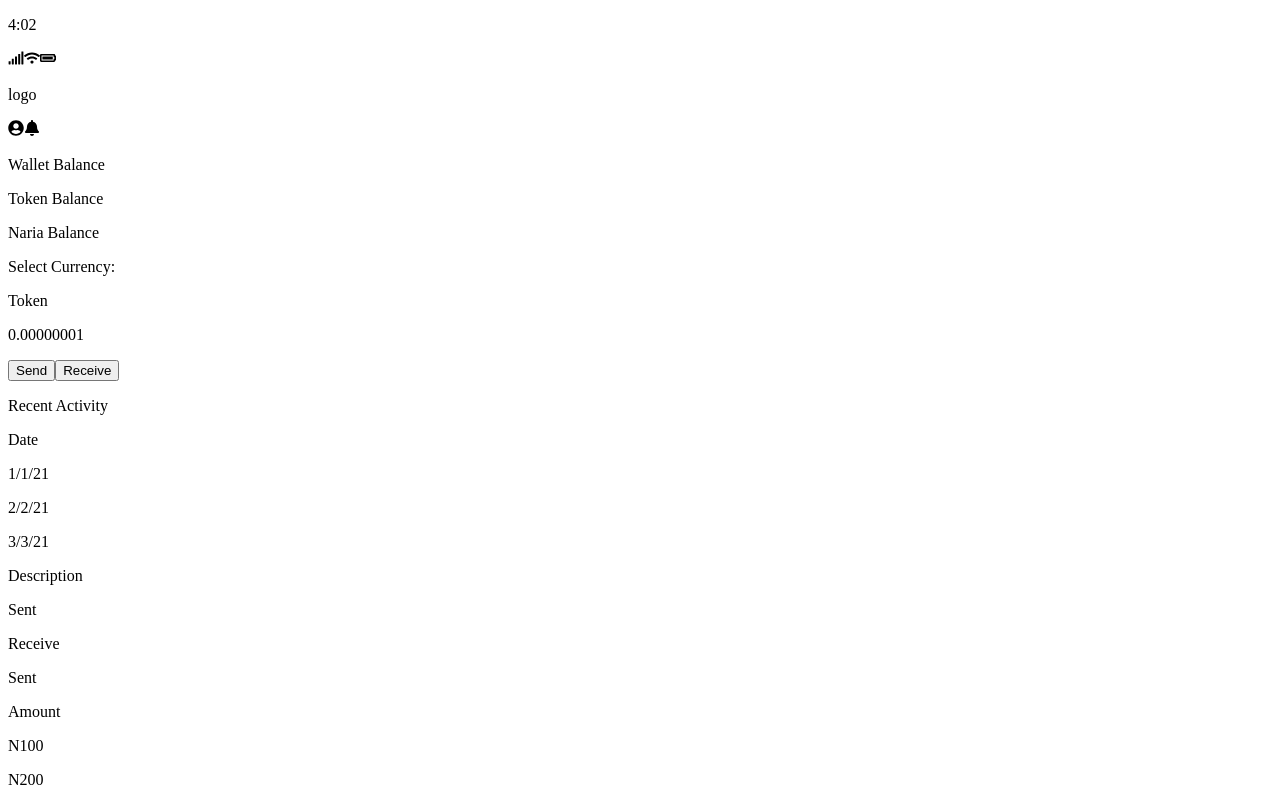
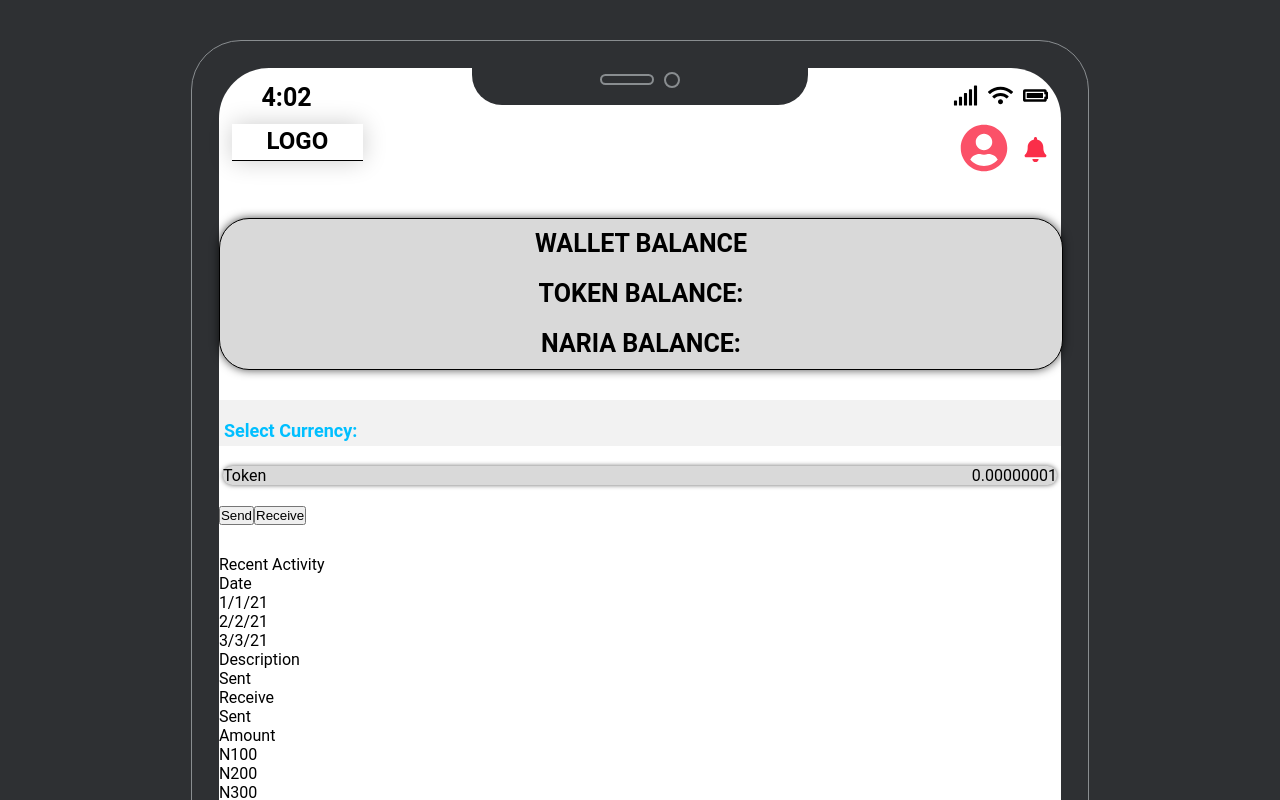
Before and after one commit to mmajudith/simple-react-app, a React (Create React App) app: page / in a window 1280 px wide. Shown: the top 800 px of the page. Built offline with nearby package versions, Linux system fonts and the light colour scheme.

Commit message:
Simple App

```diff
--- a/src/App.js
+++ b/src/App.js
@@ -1,4 +1,5 @@
 import React from 'react'
+import './index.css';
 import Main from './components/Main'
 
 function App() {
@@ -10,5 +11,3 @@ function App() {
 }
 
 export default App;
-
-// "homepage": "http://mmajudith.github.io/medical-check-app/",
--- a/src/components/Balance.js
+++ b/src/components/Balance.js
@@ -5,8 +5,8 @@ function Balance() {
     <div className="bal-wrapper">
       <div className="bal">
           <p>Wallet Balance</p>
-          <p>Token Balance</p>
-          <p>Naria Balance</p>
+          <p>Token Balance:</p>
+          <p>Naria Balance:</p>
       </div>
     </div>
   )
--- a/src/components/Header.js
+++ b/src/components/Header.js
@@ -16,9 +16,9 @@ function Header() {
       <div className="headings">
           <p>4:02</p>
           <div className="networks">
-              <FaSignal />
-              <FaWifi />
-              <FaBatteryFull />
+              <FaSignal className="marginLeft"/>
+              <FaWifi className="marginLeft"/>
+              <FaBatteryFull className="marginLeft"/>
           </div>
       </div>
 
@@ -27,8 +27,8 @@ function Header() {
               <p>logo</p>
           </div>
           <div className="userNoti-wrapper">
-              <FaUserCircle />
-              <FaBell />
+              <FaUserCircle className="user"/>
+              <FaBell className="bell"/>
           </div>
       </div>
     </header>
--- a/src/components/Main.js
+++ b/src/components/Main.js
@@ -7,12 +7,16 @@ import Footer from './Footer'
 
 function Main() {
   return (
-    <div>
-      <Header />
-      <Balance />
-      <SelectCurrency />
-      <Activity />
-      <Footer />
+    <div className="container">
+        <div className="main">
+            <div className="border">
+                <Header />
+                <Balance />
+                <SelectCurrency />
+                <Activity />
+                <Footer />
+            </div>
+        </div>
     </div>
   )
 }
--- a/src/index.css
+++ b/src/index.css
@@ -4,17 +4,42 @@
 @import "./styles/activity.css";
 @import "./styles/footer.css";
 
-
-/* body {
+*{
   margin: 0;
-  font-family: -apple-system, BlinkMacSystemFont, 'Segoe UI', 'Roboto', 'Oxygen',
-    'Ubuntu', 'Cantarell', 'Fira Sans', 'Droid Sans', 'Helvetica Neue',
-    sans-serif;
-  -webkit-font-smoothing: antialiased;
-  -moz-osx-font-smoothing: grayscale;
+  padding: 0;
 }
 
-code {
-  font-family: source-code-pro, Menlo, Monaco, Consolas, 'Courier New',
-    monospace;
-} */
+ body {
+  font-family: "Roboto","RobotoDraft","Helvetica","Arial","sans-serif";
+  font-weight: 400;
+  font-size: 1em;
+  background-color: hsl(216,5%,19%);
+}
+
+.App{
+  max-width: 1440px;
+  width: 100%;
+  height: 100%;
+  margin: auto auto;
+}
+
+.container{
+  width: 70%;
+  height: 100%;
+  margin: 40px auto;
+  border-radius: 50px;
+  border: 1px solid hsl(205,3%,55%);
+}
+
+.main{
+  width: 100%;
+  height: 100%;
+  margin: auto auto;
+}
+
+.border{
+  width: 94%;
+  margin: 3% auto;
+  background-color: #FFF;
+  border-radius: 50px;
+}
--- a/src/index.js
+++ b/src/index.js
@@ -1,6 +1,5 @@
 import React from 'react';
 import ReactDOM from 'react-dom';
-import './index.css';
 import App from './App';
 import reportWebVitals from './reportWebVitals';
 
--- a/src/styles/balance.css
+++ b/src/styles/balance.css
@@ -0,0 +1,23 @@
+.bal-wrapper{
+    width: 100%;
+    height: 100%;
+    margin: auto auto;
+}
+
+.bal{
+    width: 100%;
+    height: 100%;
+    margin: auto auto;
+    display: flex;
+    flex-direction: column;
+    justify-content: center;
+    align-items: center;
+    font-weight: 700;
+    border-radius: 30px;
+    line-height: 50px;
+    font-size: 25px;
+    background-color: hsl(0,0%,85%);
+    text-transform: uppercase;
+    box-shadow: 0px 0px 10px rgba(0, 0, 0, .70);
+    border: 1px solid #000;
+}
--- a/src/styles/footer.css
+++ b/src/styles/footer.css
@@ -0,0 +1,36 @@
+footer{
+    width: 100%;
+    height: 100%;
+    margin: auto auto;
+}
+
+.footer-wrapper{
+    width: 90%;
+    height: 100%;
+    margin: 30px auto;
+    display: flex;
+    flex-direction: row;
+    justify-content: space-between;
+    text-align: center;
+}
+
+.footer-wrapper p{
+    font-size: 16px;
+    color: hsl(352,95%,81%);
+    font-weight: 700;
+    margin-top: 8px;
+    margin-bottom: 15px;
+}
+
+.footer-wrapper .img{
+    font-size: 46px;
+    color: hsl(352,95%,81%);
+}
+
+.footer-wrapper .home p {
+    color: hsl(352,95%,58%) ;
+}
+
+.footer-wrapper .home .img {
+    color: hsl(352,95%,58%) ;
+}
--- a/src/styles/header.css
+++ b/src/styles/header.css
@@ -0,0 +1,88 @@
+header{
+    width: 100%;
+    height: 100%;
+    margin: auto auto;
+    position: relative;
+}
+
+.app-ear-speak{
+    width: 40%;
+    height: 50px;
+    background-color: hsl(216,5%,19%);
+    margin: auto auto;
+    border-bottom-left-radius: 30px;
+    border-bottom-right-radius: 30px;
+    text-align: center;
+    display: flex;
+    flex-direction: row;
+    justify-content: center;
+    align-items: center;
+    position: relative;
+    top: -13px;
+}
+
+.app-ear-speak .ear-speak{
+    width: 50px;
+    height: 7px;
+    border: 2px solid hsl(205,3%,55%);
+    border-radius: 50px;
+    margin-right: 5px;
+
+}
+
+.app-ear-speak .camera{
+    width: 12px;
+    height: 12px;
+    border: 2px solid hsl(205,3%,55%);
+    border-radius: 100px;
+    margin-left: 5px;
+
+}
+
+.headings,.menu{
+    width: 97%;
+    /* height: 100%; */
+    margin: 0px auto;
+    margin-bottom: 5px;
+    display: flex;
+    flex-direction: row;
+    justify-content: space-between;
+    font-size: 25px;
+    position: relative;
+    top: -35px;
+}
+
+.headings > p{
+    font-weight: 700;
+    margin-left: 30px;
+}
+
+.headings .networks .marginLeft{
+    margin-left: 10px;
+}
+
+.menu{
+    margin-top: 10px;
+}
+
+.logo-wrapper{
+    height: 30px;
+    font-size: 24px;
+    font-weight: 700;
+    padding: 3px 35px;
+    text-transform: uppercase;
+    border-bottom: 1px solid #000;
+    box-shadow: 0px 0px 25px rgba(0, 0, 0, .2);
+}
+
+.userNoti-wrapper .user{
+    font-size: 48px;
+    color: hsl(352,95%,65%);
+    margin-right: 15px;
+}
+
+.userNoti-wrapper .bell{
+    font-size: 25px;
+    margin-bottom: 10px;
+    color: hsl(352,95%,58%)
+}
--- a/src/styles/selectcurrency.css
+++ b/src/styles/selectcurrency.css
@@ -0,0 +1,25 @@
+.selectCur{
+    width: 100%;
+    height: 100%;
+    margin: 30px auto;
+}
+
+.selectCur > p{
+    background-color: hsl(0,0%,95%);
+    padding: 20px 0px 5px 5px;
+    color: deepskyblue;
+    font-weight: 600;
+    font-size: 18px;
+}
+
+.tok-zeros-wrapper{
+    width: 99%;
+    height: 100%;
+    margin: 20px auto;
+    display: flex;
+    flex-direction: row;
+    justify-content: space-between;
+    border-radius: 10px;
+    box-shadow: 0px 0px 5px rgba(0,0,0,.60);
+    background-color: hsl(0,0%,85%)
+}
```
